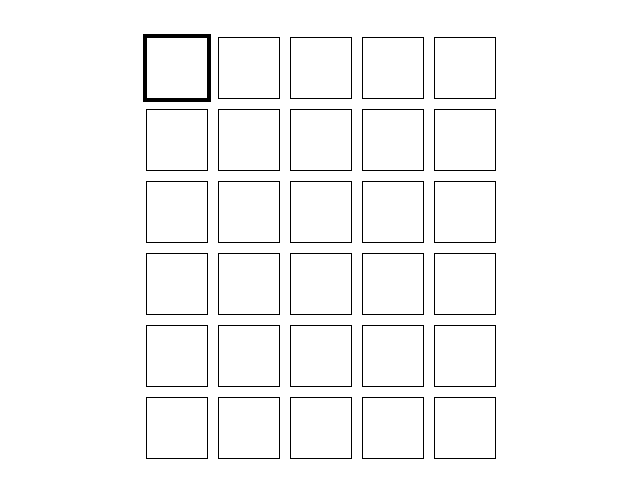
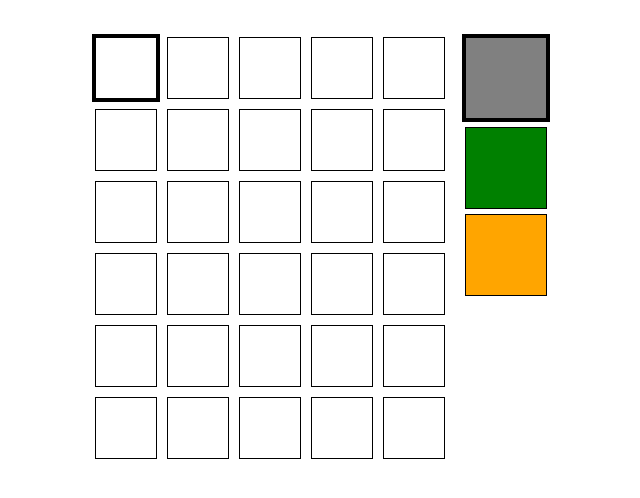
Before and after one commit to willyrk1/wordle-solver, a React (Vite) app: page / in a window 1280 px wide. Shown: the top 498 px of the page, without its empty margins (319-959 px from the left). Built offline with nearby package versions, Linux system fonts and the light colour scheme.

Commit message:
Add color/evalType support. Includes some refactoring.

```diff
--- a/src/App.jsx
+++ b/src/App.jsx
@@ -1,12 +1,19 @@
 import React from 'react'
 import './App.scss'
 import reducer, { initReducer, reducerActions } from './reducer'
+import { evalTypes } from './constants'
+
+const evalTypesList = [evalTypes.none, evalTypes.match, evalTypes.partial]
 
 export default function App() {
   const [state, dispatch] = React.useReducer(reducer, initReducer)
 
   function handleLetterClick(wordIndex, letterIndex) {
     dispatch({ type: reducerActions.setCursor, cursor: [wordIndex, letterIndex] })
+  }
+
+  function handleEvalTypeClick(evalType) {
+    dispatch({ type: reducerActions.evalTypeSelected, evalType })
   }
 
   React.useEffect(() => {
@@ -25,20 +32,38 @@ export default function App() {
   }, [])
 
   return (
-    <>
+    <div className='container'>
+      <div className='word-list'>
         {state.words.map((word, wordIndex) => (
           <div className='word'>
             {word.map((letterObj, letterIndex) => {
               const isCursor = wordIndex === state.cursor[0] && letterIndex === state.cursor[1]
-            const classString = isCursor ? 'letter cursor' : 'letter'
+              const cursorClass = isCursor ? ' cursor' : ''
+              const evalType = letterObj.letter ? letterObj.evalType : ''
               return (
-              <span className={classString} onClick={() => handleLetterClick(wordIndex, letterIndex)}>
+                <span
+                  className={`letter ${evalType}${cursorClass}`}
+                  onClick={() => handleLetterClick(wordIndex, letterIndex)}
+                >
                   {letterObj.letter}
                 </span>
               )
             })}
           </div>
         ))}
-    </>
+      </div>
+      <div className='eval-type-chooser'>
+        {evalTypesList.map(evalType => {
+          const selectedClass = (evalType === state.selectedEvalType) ? ' selected' : ''
+          return (
+            <div
+              className={`eval-type ${evalType}${selectedClass}`}
+              onClick={() => handleEvalTypeClick(evalType)}
+              key={evalType}
+            />
+          )
+        })}
+      </div>
+    </div>
   )
 }
--- a/src/App.scss
+++ b/src/App.scss
@@ -3,6 +3,11 @@
   margin: 0 auto;
   padding: 2rem;
   text-align: center;
+
+  .container {
+    display: flex;
+    justify-content: center;
+  }
 
   .word {
     display: flex;
@@ -25,6 +30,35 @@
       width: 60px;
       margin: 5px;
       text-transform: uppercase;
+      color: #fff;
+    }
+  }
+
+  .no-match {
+    background-color: gray;
+  }
+
+  .partial-match {
+    background-color: orange;
+  }
+
+  .match {
+    background-color: green;
+  }
+
+  .eval-type-chooser {
+    margin-left: 10px;
+  }
+
+  .eval-type {
+    height: 80px;
+    width: 80px;
+    margin: 5px;
+    border: 1px solid #000;
+
+    &.selected {
+      border: 4px solid #000;
+      margin: 2px;
     }
   }
 }
--- a/src/constants.js
+++ b/src/constants.js
@@ -1,6 +1,6 @@
 
 export const evalTypes = {
-  none: 'noMatch',
+  none: 'no-match',
   match: 'match',
-  partial: 'partialMatch',
+  partial: 'partial-match',
 }
--- a/src/reducer.js
+++ b/src/reducer.js
@@ -3,6 +3,7 @@ import { evalTypes } from "./constants"
 export const reducerActions = {
   setCursor: 'setCursor',
   keyPressed: 'keyPressed',
+  evalTypeSelected: 'evalTypeSelected',
 }
 
 export const initReducer = {
@@ -11,50 +12,41 @@ export const initReducer = {
       letter: '', evalType: evalTypes.none
     }))
   ),
-  cursor: [0, 0]
+  cursor: [0, 0],
+  selectedEvalType: evalTypes.none,
 }
 
 export default function reducer(state, action) {
+  function copyWordList(cursor, newLetter) {
+    const newWords = []
+
+    state.words.forEach(word => {
+      const newWord = []
+      word.forEach(letter => {
+        newWord.push({ letter: letter.letter, evalType: letter.evalType })
+      })
+      newWords.push(newWord)
+    })
+
+    return newWords
+  }
+
   switch (action.type) {
     case reducerActions.setCursor: {
+      const newWords = copyWordList()
+      newWords[action.cursor[0]][action.cursor[1]].evalType = state.selectedEvalType
+
       return {
         ...state,
         cursor: action.cursor,
+        words: newWords,
       }
     }
 
     case reducerActions.keyPressed: {
-      const { words, cursor } = state
+      function getNewCursor() {
+        const [wordIndex, letterIndex] = state.cursor
 
-      const [wordIndex, letterIndex] = cursor
-
-      function getNewWordList() {
-        // COOL WAY....
-        // const newWords = [
-        //   ...words.slice(0, wordIndex),
-        //   [
-        //     ...words[wordIndex].slice(0, letterIndex),
-        //     {letter: "P", evalType: evalTypes.none},
-        //     ...words[wordIndex].slice(letterIndex + 1),
-        //   ],
-        //   ...words.slice(wordIndex + 1)
-        // ]
-
-        // BEGINNER WAY  ;)
-        const newWords = []
-        words.forEach(word => {
-          const newWord = []
-          word.forEach(letter => {
-            newWord.push({ letter: letter.letter, evalType: letter.evalType })
-          })
-          newWords.push(newWord)
-        })
-        newWords[wordIndex][letterIndex].letter = action.letter
-
-        return newWords
-      }
-
-      function getNewCursor() {
         // If not at the end of the word, go to the next letter.
         if (letterIndex < 4) {
           return [wordIndex, letterIndex + 1]
@@ -66,15 +58,26 @@ export default function reducer(state, action) {
         }
 
         // Last letter of last word. Just stay here.
-        return cursor
+        return state.cursor
       }
+
+      const newWords = copyWordList()
+      newWords[state.cursor[0]][state.cursor[1]].letter = action.letter
 
       return {
         ...state,
         cursor: getNewCursor(),
-        words: getNewWordList(),
+        words: newWords,
       }
     }
+
+    case reducerActions.evalTypeSelected: {
+      return {
+        ...state,
+        selectedEvalType: action.evalType,
+      }
+    }
+
     default:
       return state
   }
```
Lines whose indentation alone changed are shown as unchanged.
